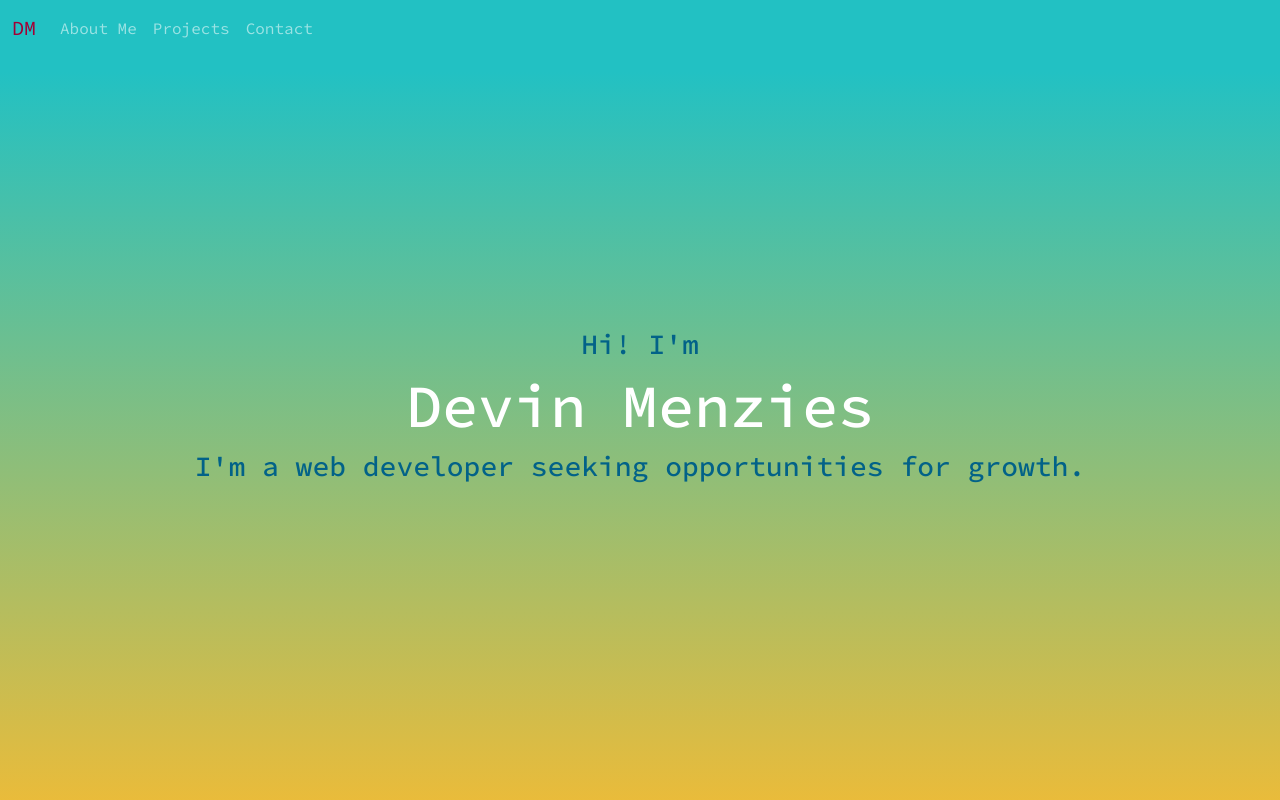
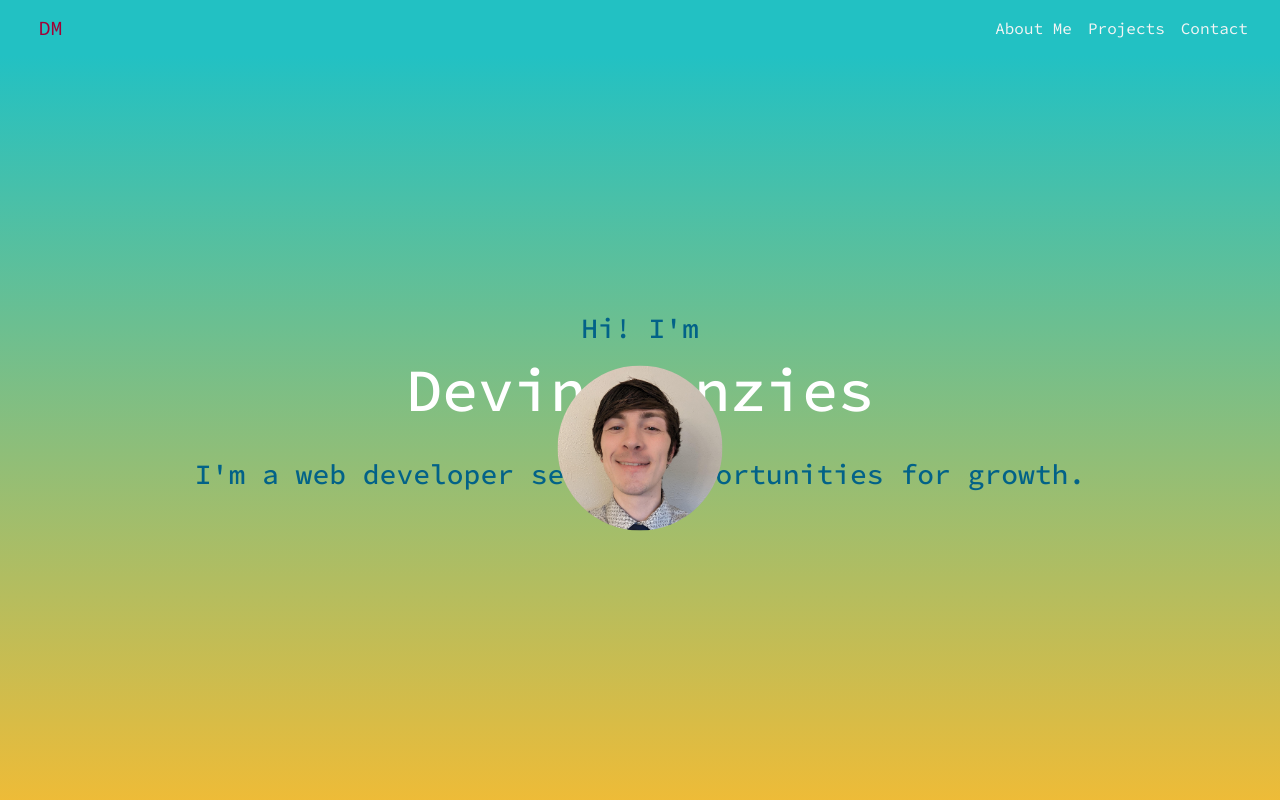
Before and after one commit to devinmenzies241/Portfolio, a React (Create React App) app: page / in a window 1280 px wide. Shown: the top 800 px of the page. Built offline with nearby package versions, Linux system fonts and the light colour scheme.

Commit message:
add fixes to nav, change certain stylings.

```diff
--- a/public/index.html
+++ b/public/index.html
@@ -33,6 +33,9 @@
     <!-- Google Fonts -->
     <link rel="preconnect" href="https://fonts.googleapis.com"><link rel="preconnect" href="https://fonts.gstatic.com" crossorigin><link href="https://fonts.googleapis.com/css2?family=Source+Code+Pro:wght@300;400;500;600&display=swap" rel="stylesheet">
 
+    <!-- Fontawesome -->
+    <script src="https://kit.fontawesome.com/60cd774e26.js" crossorigin="anonymous"></script>
+
     <title>React App</title>
   </head>
   <body>
--- a/src/App.css
+++ b/src/App.css
@@ -13,15 +13,20 @@ h1 {
 
 .navbar-brand {
   color: rgb(163, 0, 54);
+  padding-left: 3%;
 }
 
 .navbar-toggler {
   color: rgb(163, 0, 54);
 }
 
-/* .nav-item {
+.nav-item {
   color:whitesmoke;
-} */
+}
+
+.ms-auto {
+  padding-right: 2%;
+}
 
 
 
@@ -33,6 +38,12 @@ h1 {
   text-align: center;
   background: rgb(34,193,195);
   background: linear-gradient(0deg,rgba(253,187,45,1) 0%, rgba(34,193,195,1) 100%);
+}
+
+.pfp {
+  border-radius: 50%;
+  scale: 55%;
+  margin: -15%;
 }
 
 .hero h1 {
@@ -50,7 +61,7 @@ h1 {
 /* about Me Component */
 
 .aboutMe {
-  padding-top: 3%;
+  padding-top: 20%;
   height: 100vh;
   background-color: rgb(34,193,195);
   color: white;
@@ -80,7 +91,7 @@ h1 {
 }
 
 .projects-pg h1 {
-  padding-top: 3% ;
+  padding-top: 20% ;
   text-align: center;
   font-size: 3rem;
   color: rgba(253,187,45,1)
@@ -131,9 +142,32 @@ a:hover {
   background: linear-gradient(0deg, rgba(60,76,76,1) 0%, rgba(2,98,136,1) 100%);
 }
 
+.contact-pg {
+  color: whitesmoke;
+  text-align: center;
+}
+
 .contact-pg h1 {
-  padding-top: 3%;
+  padding-top: 20%;
   text-align: center;
   font-size: 3rem;
-  color: rgba(253,187,45,1)
+  color: rgba(253,187,45,1);
 }
+
+.contact-pg a {
+  text-decoration: none;
+  color: rgba(253,187,45,1);
+}
+
+.contact-pg a:hover {
+  color: rgb(163, 0, 54);
+}
+
+.contact-pg h2 {
+  padding-top: 10%;
+  font-size: 1.75rem;
+}
+
+.contact-pg p {
+  font-size: 1.5rem;
+}
--- a/src/App.js
+++ b/src/App.js
@@ -1,21 +1,23 @@
 import React from 'react';
 import './App.css';
 import Hero from './components/Hero.jsx';
-import OffcanvasNavigation from './components/Navbar.jsx';
+import BasicNavbar from './components/Navbar.jsx';
 import AboutMe from './components/AboutMe';
 import ProjectsGroup from './components/ProjectsGroup';
 import Contact from './components/Contact';
+import Footer from './components/Footer';
 
 
 
 function App() {
   return (
-    <div className="App">
-      <OffcanvasNavigation />
+    <div id='app' className="App">
+      <BasicNavbar />
       <Hero />
       <AboutMe />
       <ProjectsGroup />
       <Contact />
+      <Footer />
     </div>
   );
 }
--- a/src/components/Contact.jsx
+++ b/src/components/Contact.jsx
@@ -2,8 +2,10 @@ import React from "react";
 
 const Contact  = () => {
   return (
-    <div id='contact-pg' className='contact-pg'>
+    <div id='contact-pg' className='container-fluid contact-pg'>
       <h1>Contact</h1>
+      <h2>Want to get in touch?</h2>
+      <p>Send me a message at <a href='mailto:devinmenzies@gmail.com'>devinmenzies@gmail.com</a></p>
     </div>
   )
 }
--- /dev/null
+++ b/src/components/Footer.jsx
@@ -0,0 +1,15 @@
+import React from "react";
+
+const Footer = () => {
+  return (
+    <div className='footer'>
+      <ul>
+        <li>
+          <a href='#'><i class="fa-regular fa-envelope"></i></a>
+        </li>
+      </ul>
+    </div>
+  )
+}
+
+export default Footer;
--- a/src/components/Hero.jsx
+++ b/src/components/Hero.jsx
@@ -1,10 +1,14 @@
 import React from 'react';
+import Avatar from './avatar';
+import pfp from '../images/pfp.jpg';
+
 
 const Hero = () => {
   return (
-    <div className='container-fluid hero'>
+    <div id='hero' className='container-fluid hero'>
       <h2>Hi! I'm</h2>
       <h1>Devin Menzies</h1>
+      <Avatar img={pfp}/>
       <h2>I'm a web developer seeking opportunities for growth.</h2>
     </div>
   )
--- a/src/components/Navbar.jsx
+++ b/src/components/Navbar.jsx
@@ -1,42 +1,22 @@
 import React from 'react';
-import Container from 'react-bootstrap/Container';
+// import Container from 'react-bootstrap/Container';
 import Nav from 'react-bootstrap/Nav';
 import Navbar from 'react-bootstrap/Navbar';
-import Offcanvas from 'react-bootstrap/Offcanvas';
 
-function OffcanvasNavigation() {
+function BasicNavbar() {
   return (
-    <>
-      {[false].map((expand) => (
-        <Navbar key={expand} expand={'lg'} className="mb-3 navbar" sticky='top' variant='dark' collapseOnSelect='true'>
-          <Container fluid>
-            <Navbar.Brand href="/">DM</Navbar.Brand>
-            <Navbar.Toggle aria-controls={`offcanvasNavbar-expand-${expand}`} />
-            <Navbar.Offcanvas
-              id={`offcanvasNavbar-expand-${expand}`}
-              aria-labelledby={`offcanvasNavbarLabel-expand-${expand}`}
-              placement="end"
-              scroll={true}
-              restoreFocus={true}
-            >
-              <Offcanvas.Header closeButton>
-                <Offcanvas.Title id={`offcanvasNavbarLabel-expand-${expand}`}>
-                  Devin Menzies
-                </Offcanvas.Title>
-              </Offcanvas.Header>
-              <Offcanvas.Body>
-                <Nav className="justify-content-start flex-grow-1 pe-3">
-                  <Nav.Link className='nav-item' href="#aboutMe-pg">About Me</Nav.Link>
-                  <Nav.Link className='nav-item' href="#projects-pg">Projects</Nav.Link>
-                  <Nav.Link className='nav-item' href="#contact-pg">Contact</Nav.Link>
-                </Nav>
-              </Offcanvas.Body>
-            </Navbar.Offcanvas>
-          </Container>
-        </Navbar>
-      ))}
-    </>
+    <Navbar sticky='top'>
+      <Navbar.Brand href="#app" className='navbar-brand'>DM</Navbar.Brand>
+      <Navbar.Toggle aria-controls="basic-navbar-nav" />
+      <Navbar.Collapse id="basic-navbar-nav">
+        <Nav className="ms-auto">
+          <Nav.Link className='nav-item' href="#aboutMe-pg">About Me</Nav.Link>
+          <Nav.Link className='nav-item' href="#projects-pg">Projects</Nav.Link>
+          <Nav.Link className='nav-item' href="#contact-pg">Contact</Nav.Link>
+        </Nav>
+      </Navbar.Collapse>
+    </Navbar>
   );
 }
 
-export default OffcanvasNavigation;
+export default BasicNavbar;
--- /dev/null
+++ b/src/components/avatar.jsx
@@ -0,0 +1,15 @@
+import React from "react";
+
+const Avatar = (props) => {
+  return  (
+    <img
+    className="pfp"
+    src={props.img}
+    alt='avatar_img'
+    width='300'
+    height='300'
+  />
+  )
+}
+
+export default Avatar;
```
Also changed, not shown: src/images/pfp.jpg (added).
